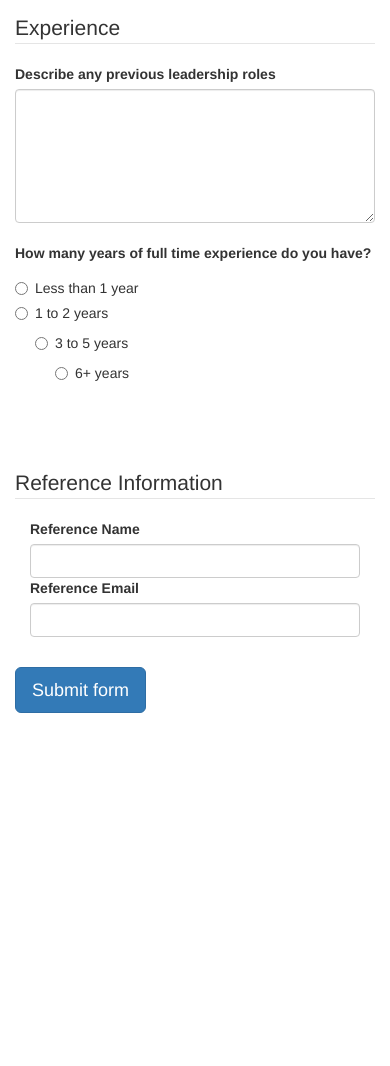
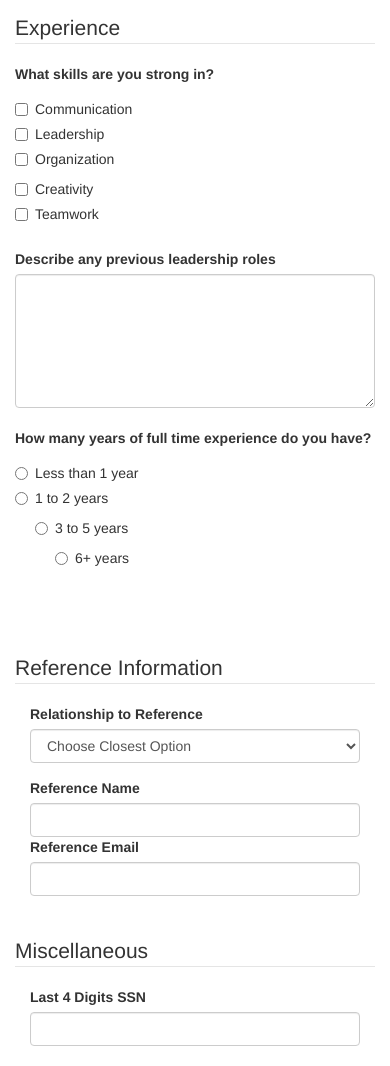
Before and after one commit to aidenmarina/aidens-1832081.github.io, a plain HTML site: page jobApplicationForm.html in a window 390 px wide. Shown: the part 1794-2860 px from the top of the page. Before the commit the page ends 2537 px from the top, so only its background shows below. Drawn offline with nearby package versions, Linux system fonts and the light colour scheme.

Commit message:
Add files via upload

```diff
--- a/jobApplicationForm.html
+++ b/jobApplicationForm.html
@@ -228,6 +228,41 @@
 	</fieldset>
     <fieldset>
         <legend>Experience</legend>
+        <div class="form-group row">
+			<label class="col-sm-12 control-label">What skills are you strong in?</label>
+			<div class="col-sm-offset-1 col-sm-11">
+				<div class="checkbox">
+					<label>
+						<input type="checkbox" name="skill_comm" value="communication">
+						Communication
+					</label>
+				</div>
+				<div class="checkbox">
+					<label>
+						<input type="checkbox" name="skill_leader" value="leadership">
+						Leadership
+					</label>
+				</div>
+				<div class="checkbox">
+					<label>
+						<input type="checkbox" name="skill_org" value="organization">
+						Organization
+					</label>
+                <div class="checkbox">
+                    <label>
+                        <input type="checkbox" name="skill_create" value="creativity">
+                        Creativity
+                    </label>
+                </div>
+                <div class="checkbox">
+                    <label>
+                        <input type="checkbox" name="skill_team" value="teamwork">
+                           Teamwork
+                    </label>
+				</div>
+				</div>
+			</div>
+		</div>
         <div class="form-group">
 			<label class="control-label">Describe any previous leadership roles</label>
 			<textarea class="form-control" name="leadership" rows="6"></textarea>
@@ -259,6 +294,19 @@
     <br>
     <fieldset>
         <legend>Reference Information</legend>
+        <div class="form-group">
+			<label class="col-sm-3 control-label">Relationship to Reference</label>
+			<div class="col-sm-9">
+				<select class="form-control" name="state">
+					<option value="" selected="true">Choose Closest Option</option>
+					<option value="employer">Previous Employer</option>
+					<option value="coworker">Previous Co-Worker</option>
+					<option value="project_sup">Project Supervisor</option>
+					<option value="professor">Professor</option>
+					<option value="volenteer_sup">Volenteer Work Supervisor</option>
+				</select>
+			</div>
+		</div>
         <label class="col-sm-3 control-label">Reference Name </label>
             <div class="col-sm-9">
                 <input class="form-control" type="text" name="name_ref">
@@ -267,6 +315,16 @@
             <div class="col-sm-9">
                 <input class="form-control" type="text" name="email_ref">
             </div>
+    </fieldset>
+    <br>
+    <br>
+    <fieldset>
+        <legend>Miscellaneous</legend>
+        <div class="form-group">
+			<label class="col-sm-3 control-label">Last 4 Digits SSN</label>
+			<div class="col-sm-9">
+				<input class="form-control" type="password" name="SSN">
+			</div>
 
     </fieldset>
 
```
